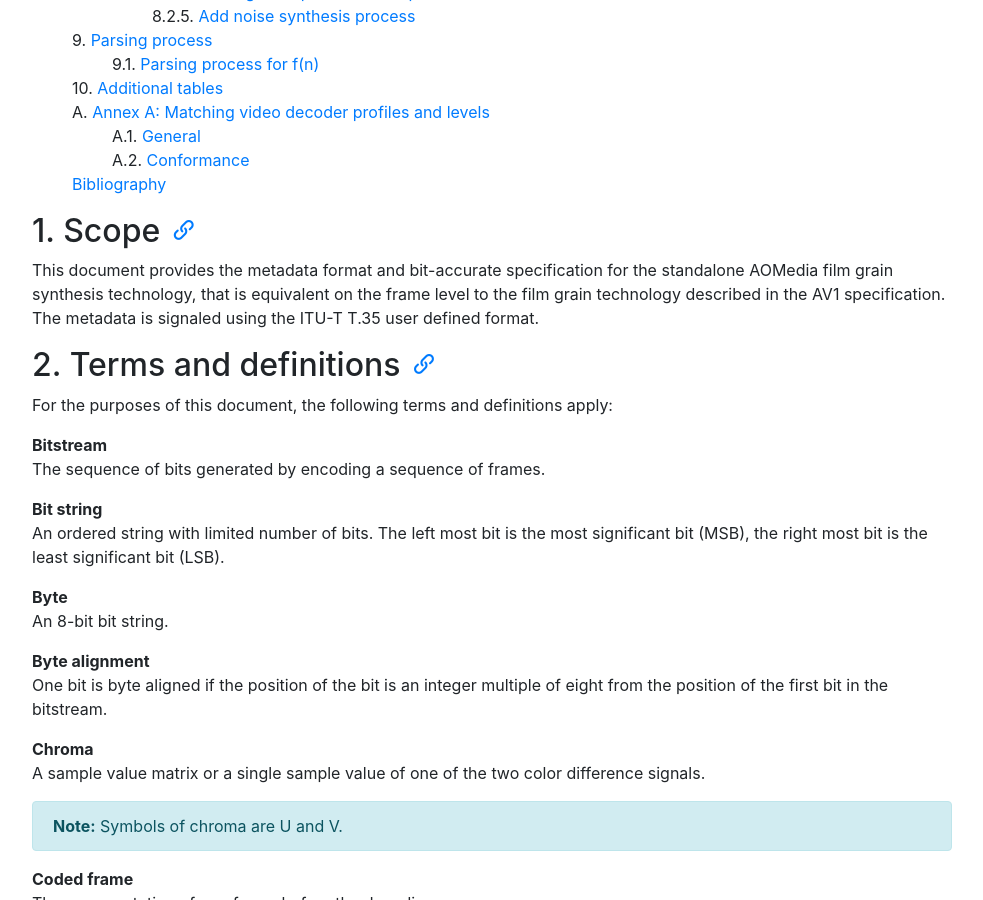
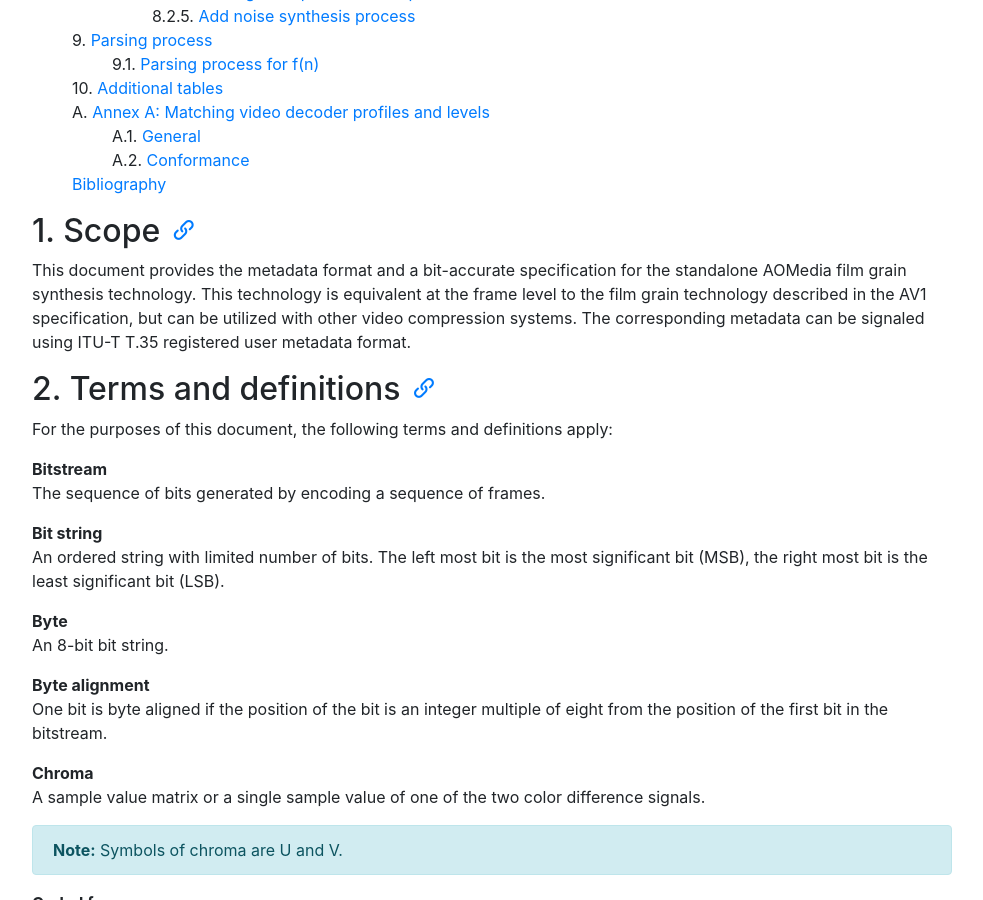
Before and after one commit to AOMediaCodec/afgs1-spec, a Jekyll site: the page docs/index.html, which Jekyll copies as it is, in a window 1280 px wide and 900 px high, scrolled down 1323 px. Shown: the whole window, without its empty margins (53-1036 px from the left). Built offline with Jekyll 4.4.1, drawn with Linux system fonts in a browser that asks for light colours; nearby versions of some CDN libraries; some of the changed text lies outside the part shown.

Commit message:
Updated the HTML

```diff
--- a/docs/index.html
+++ b/docs/index.html
@@ -122,10 +122,10 @@ Signaling of the film grain parameters is done using the ITU-T T.35 registered u
 
 <h2 id="scope">Scope</h2>
 
-<p>This document provides the metadata format and bit-accurate specification for
-the standalone AOMedia film grain synthesis technology, that is equivalent on the frame level
-to the film grain technology described in the AV1 specification.
-The metadata is signaled using the ITU-T T.35 user defined format.</p>
+<p>This document provides the metadata format and a bit-accurate specification for
+the standalone AOMedia film grain synthesis technology. This technology is equivalent at the frame level
+to the film grain technology described in the AV1 specification, but can be utilized with other video compression systems.
+The corresponding metadata can be signaled using ITU-T T.35 registered user metadata format.</p>
 
 <h2 id="terms-and-definitions">Terms and definitions</h2>
 
```
Also changed, not shown: other parts of docs/index.html (+1 -1 lines).
